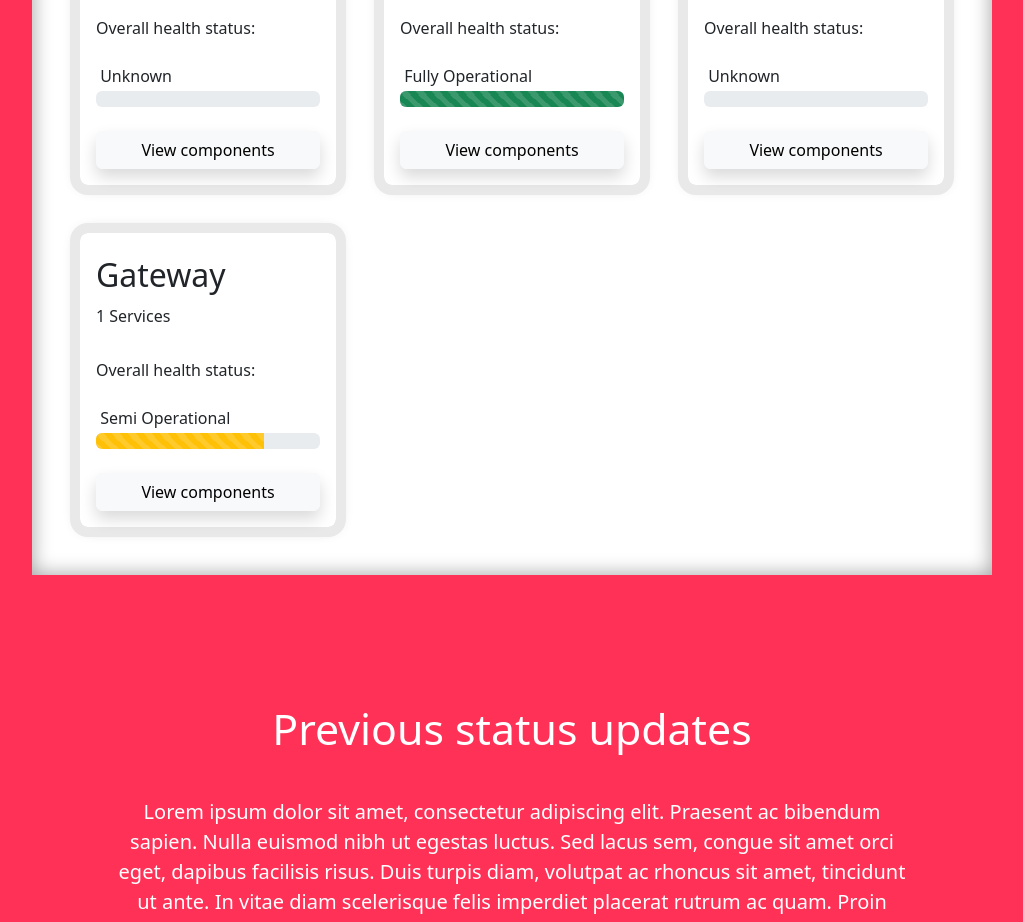
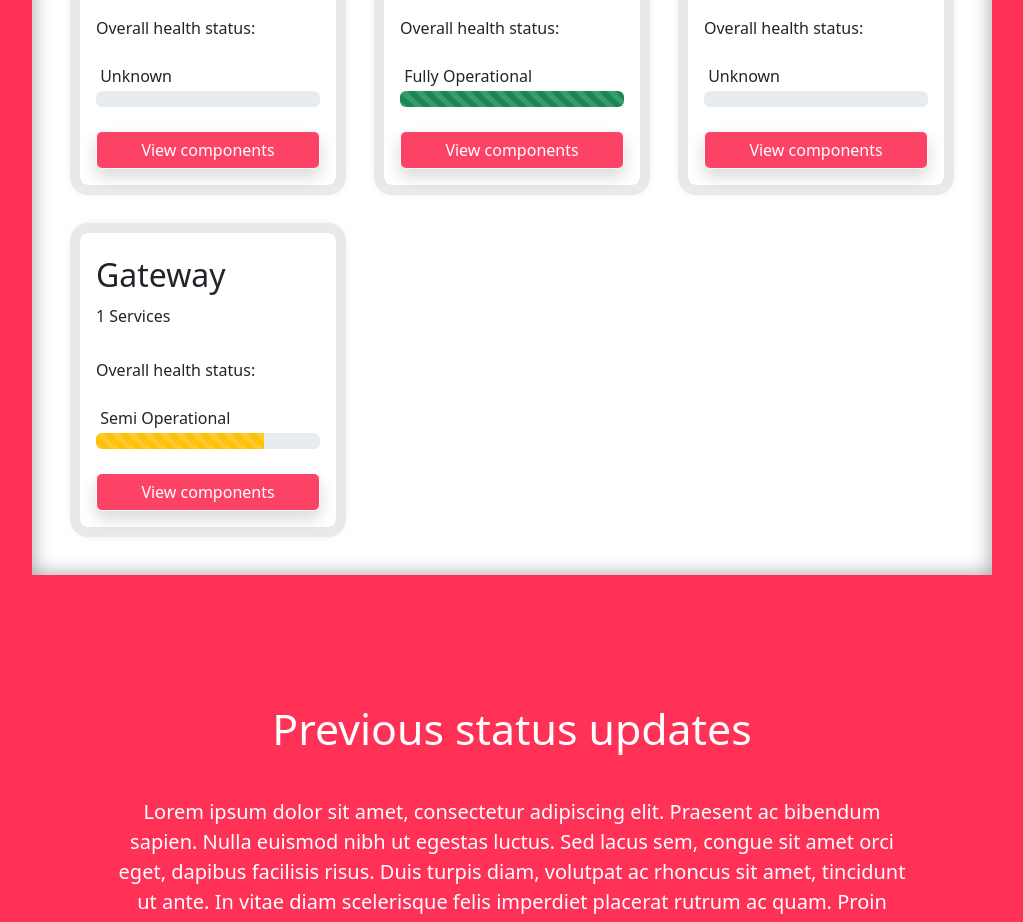
Before and after one commit to Tauum/mitdk-hackathon-2-react-status-page, a React (Create React App) app: page / in a window 1280 px wide. Shown: the part 1200-2122 px from the top of the page, without its empty margins (128-1151 px from the left). Built offline with nearby package versions, Linux system fonts and the light colour scheme.

Commit message:
button colour

```diff
--- a/src/components/StatusPod/StatusPod.css
+++ b/src/components/StatusPod/StatusPod.css
@@ -16,6 +16,10 @@
   margin-top: 0.2em;
   margin-bottom: 0.2em;
 }
+.status-pod .btn {
+  background-color: #fd4365;
+  color: white;
+}
 
 .status:hover {
   transition: transform 0.6s; /* Animation */
--- a/src/components/StatusPod/StatusPod.scss
+++ b/src/components/StatusPod/StatusPod.scss
@@ -23,6 +23,13 @@
     -webkit-box-shadow: 0px 0px 0px 10px rgb(233, 233, 233), 0px 0px 16px 0px rgba(0,0,0,0.32);
     -moz-box-shadow: 0px 0px 0px 10px rgb(233, 233, 233), 0px 0x 16px 0px rgba(0,0,0,0.32);
     box-shadow: 0px 0px 0px 10px rgb(233, 233, 233), 0px 0px 16px 0px rgba(0,0,0,0.32);
+
+
+    .btn{
+        background-color: #fd4365;
+
+        color: white;
+    }
 }
 
 .status:hover{
```
Also changed, not shown: 1 other file (tests, documents, lock files or other folders).
